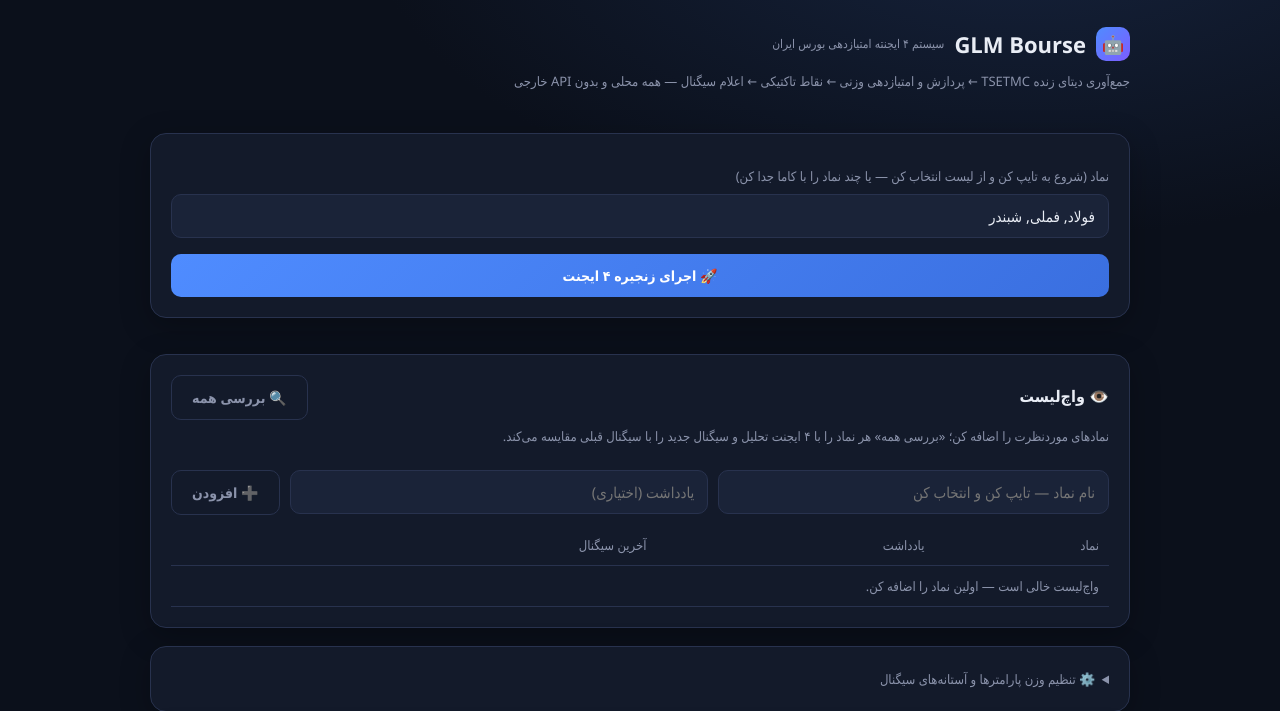
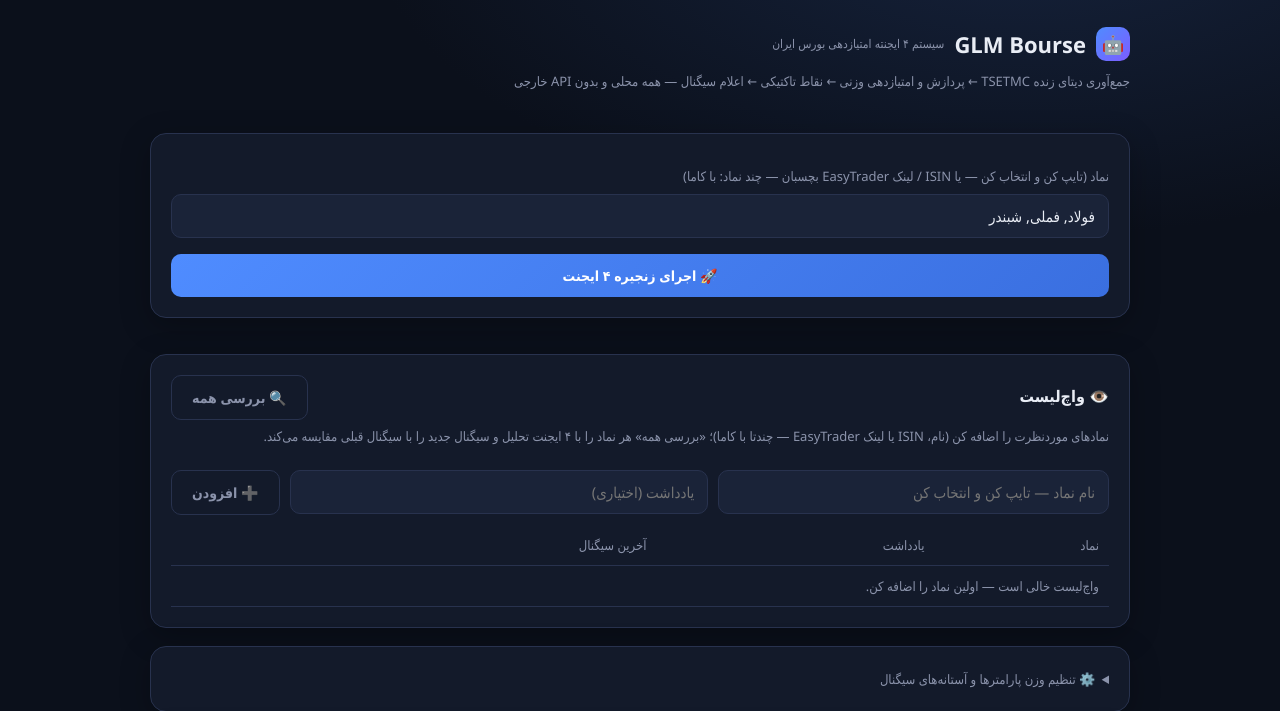
Before and after one commit to bahrami05-meh/glm-bourse, a Flask app: page / in a window 1280 px wide. Shown: the top 711 px of the page. Run offline with Flask 3, Linux system fonts and the light colour scheme; data that the repository does not hold is empty.

Commit message:
Accept ISIN and EasyTrader links as symbol input (auto-convert via TSETMC market map)
Co-Authored-By: Claude <noreply@anthropic.com>

```diff
--- a/app.py
+++ b/app.py
@@ -13,6 +13,9 @@
 """
 import logging
 import os
+import re
+import subprocess
+import time
 
 from flask import Flask, jsonify, render_template, request
 
@@ -94,7 +97,6 @@ def _clean_search_rows(raw):
     for r in rows:
         tiker = str(r.get("lVal18AFC") or "").strip()
         name = str(r.get("lVal30") or "").strip()
-        typ = str(r.get("cSoValSr") or "")
         # اختیار معامله/حق تقدم از نام مشخص است؛ از لیست پیشنهاد حذف می‌کنیم
         if any(k in name or k in tiker for k in ("اختیار", "حق تقدم", "اتص", "سلام")):
             continue
@@ -106,17 +108,94 @@ def _clean_search_rows(raw):
     return out[:10]
 
 
+_ISIN_RE = re.compile(r"^(IR[A-Z0-9]{10}|IRO[0-9A-Z]{8,12})$")
+
+
+def _isin_to_ticker(isin):
+    """تبدیل ISIN (مثل IRO3PAIP0001 از EasyTrader) به نماد فارسی.
+
+    از دیتای MarketWatchPlus سایت TSETMC (دیکشنری کل بازار) استفاده می‌کند و
+    نتیجه را ۱ ساعت کش می‌کند. اگر ISIN پیدا نشد None برمی‌گردد.
+    """
+    now = time.time()
+    if _isin_cache["ts"] and now - _isin_cache["ts"] < 3600 and _isin_cache["map"]:
+        return _isin_cache["map"].get(isin)
+    try:
+        # نکته: requests به old.tsetmc.com به‌دلیل ناسازگاری TLS/HTTP2 تایم‌اوت می‌شود،
+        # ولی curl مستقیم کار می‌کند — پس از subprocess استفاده می‌کنیم.
+        r = subprocess.run(
+            ["curl", "-s", "--noproxy", "*", "--compressed", "--max-time", "25",
+             "https://old.tsetmc.com/tsev2/data/MarketWatchPlus.aspx",
+             "-H", "User-Agent: Mozilla/5.0"],
+            capture_output=True, timeout=30,
+        )
+        if r.returncode != 0 or not r.stdout:
+            raise OSError("curl exit %d" % r.returncode)
+        txt = r.stdout.decode("utf-8", errors="ignore")
+        mapping = {}
+        for m in re.finditer(r"([A-Z0-9]{12}),(IRO[0-9A-Z]{8,12}),([^,@;\r\n]+),([^,@;\r\n]+),", txt):
+            key = m.group(2)
+            if key not in mapping:
+                mapping[key] = m.group(3).strip()
+        if len(mapping) < 100:
+            log.warning("دیتای MarketWatchPlus ناقص بود (%d نماد) — کش دور زده شد", len(mapping))
+            return _isin_cache["map"].get(isin) if _isin_cache["map"] else None
+        _isin_cache["map"] = mapping
+        _isin_cache["ts"] = now
+        log.info("دیکشنری ISIN→نماد ساخته شد: %d نماد", len(mapping))
+        return mapping.get(isin)
+    except Exception as exc:
+        log.warning("ساخت دیکشنری ISIN ناموفق: %s", exc)
+        return _isin_cache["map"].get(isin) if _isin_cache["map"] else None
+
+
+_isin_cache = {"map": {}, "ts": 0.0}
+
+
+def _resolve_symbols_bulk(text):
+    """ورودی آزاد کاربر را می‌گیرد: نماد فارسی، ISIN، یا لینک EasyTrader.
+    خروجی: (لیست نماد، لیست خطاها)"""
+    resolved, errors = [], []
+    for token in re.split(r"[,،\n\s]+", (text or "").strip()):
+        if not token:
+            continue
+        # لینک EasyTrader: https://d.easytrader.ir/easy-chart/IRO3PAIP0001
+        m = re.search(r"easy-chart/([A-Z0-9]{12})", token)
+        isin = None
+        if m:
+            isin = m.group(1)
+        elif _ISIN_RE.match(token):
+            isin = token
+        if isin:
+            ticker = _isin_to_ticker(isin)
+            if ticker:
+                resolved.append(ticker)
+            else:
+                errors.append("%s: ISIN در TSETMC پیدا نشد." % isin)
+        else:
+            resolved.append(token)
+    return resolved, errors
+
+
 @app.get("/api/search/<path:query>")
 def api_search(query):
-    """جستجوی زنده نماد در TSETMC برای autocomplete فیلد ورودی."""
+    """جستجوی زنده نماد در TSETMC برای autocomplete فیلد ورودی.
+    اگر ورودی ISIN باشد، مستقیم به نماد تبدیل می‌شود."""
     query = (query or "").strip()
     if len(query) < 2:
         return jsonify(ok=True, results=[])
+    m = re.search(r"([A-Z0-9]{12})", query)
+    if m and _ISIN_RE.match(m.group(1)):
+        ticker = _isin_to_ticker(m.group(1))
+        if ticker:
+            return jsonify(ok=True, results=[{
+                "ins_code": "", "ticker": ticker, "name": "از ISIN: " + m.group(1),
+            }])
     try:
         data = tsetmc._get(tsetmc.BASE + "/api/Instrument/GetInstrumentSearch/" +
                            request_utils.quote(query))
         return jsonify(ok=True, results=_clean_search_rows(data.get("instrumentSearch")))
-    except (tsetmc.MarketDataError, Exception) as exc:
+    except Exception as exc:
         log.warning("جستجوی نماد ناموفق: %s", exc)
         return jsonify(ok=True, results=[])
 
@@ -134,11 +213,19 @@ def api_watchlist_add():
     symbol = (data.get("symbol") or "").strip()
     if not symbol:
         return jsonify(ok=False, error="نام نماد را وارد کنید."), 400
+    # ورودی می‌تواند چند نماد/ISIN/لینک EasyTrader باشد
+    resolved, errors = _resolve_symbols_bulk(symbol)
+    added = []
     try:
-        db.watchlist_add(symbol, data.get("note") or "")
+        for sym in resolved:
+            db.watchlist_add(sym, data.get("note") or "")
+            added.append(sym)
     except ValueError as exc:
         return jsonify(ok=False, error=str(exc)), 400
-    return jsonify(ok=True, data=db.watchlist())
+    if errors:
+        return jsonify(ok=True, data=db.watchlist(),
+                       warning="این موارد اضافه نشدند: " + "؛ ".join(errors))
+    return jsonify(ok=True, data=db.watchlist(), added=added)
 
 
 @app.delete("/api/watchlist/<path:symbol>")
@@ -209,10 +296,12 @@ def api_analyze():
     symbols_raw = (data.get("symbols") or "").strip()
     if not symbols_raw:
         return jsonify(ok=False, error="حداقل یک نماد وارد کنید."), 400
-    import re as _re
-    symbols = [s.strip() for s in _re.split(r"[,،\n]+", symbols_raw) if s.strip()][:20]
+    # ورودی آزاد: نماد فارسی، ISIN، یا لینک EasyTrader (حداکثر ۲۰ نماد)
+    symbols, isin_errors = _resolve_symbols_bulk(symbols_raw)
+    symbols = symbols[:20]
     if not symbols:
-        return jsonify(ok=False, error="نام نماد معتبر نیست."), 400
+        return jsonify(ok=False, error="نام نماد معتبر نیست.",
+                       errors=isin_errors), 400
 
     results, errors = [], []
     for sym in symbols:
@@ -228,7 +317,8 @@ def api_analyze():
             log.exception("خطای غیرمنتظره در تحلیل %s", sym)
             errors.append("%s: خطای داخلی (%s)" % (sym, exc))
 
-    return jsonify(ok=True, results=results, errors=errors)
+    return jsonify(ok=True, results=results,
+                   errors=errors + isin_errors)
 
 
 @app.get("/api/history")
--- a/templates/index.html
+++ b/templates/index.html
@@ -95,7 +95,7 @@
 
   <div class="card">
     <form id="form">
-      <label>نماد (شروع به تایپ کن و از لیست انتخاب کن — یا چند نماد را با کاما جدا کن)</label>
+      <label>نماد (تایپ کن و انتخاب کن — یا ISIN / لینک EasyTrader بچسبان — چند نماد: با کاما)</label>
       <div class="ac-wrap">
         <input type="text" id="symbols" value="{{ default_symbols }}" placeholder="مثلاً: فولاد" autocomplete="off" required>
         <div class="ac-list" id="acList"></div>
@@ -112,7 +112,7 @@
       <strong>👁️ واچ‌لیست</strong>
       <button type="button" class="btn-ghost" id="wlScan">🔍 بررسی همه</button>
     </div>
-    <div class="sub" style="margin-top:4px">نمادهای موردنظرت را اضافه کن؛ «بررسی همه» هر نماد را با ۴ ایجنت تحلیل و سیگنال جدید را با سیگنال قبلی مقایسه می‌کند.</div>
+    <div class="sub" style="margin-top:4px">نمادهای موردنظرت را اضافه کن (نام، ISIN یا لینک EasyTrader — چندتا با کاما)؛ «بررسی همه» هر نماد را با ۴ ایجنت تحلیل و سیگنال جدید را با سیگنال قبلی مقایسه می‌کند.</div>
     <div class="row" style="margin-top:12px;flex-wrap:wrap">
       <div class="ac-wrap" style="flex:1;min-width:160px">
         <input type="text" id="wlSymbol" placeholder="نام نماد — تایپ کن و انتخاب کن" autocomplete="off">
@@ -451,6 +451,7 @@ $('wlAdd').addEventListener('click', async () => {
   if (json.ok) {
     renderWatchlist(json.data);
     $('wlSymbol').value = ''; $('wlNote').value = '';
+    if (json.warning) $('wlMsg').innerHTML = `<div class="msg error">⚠️ ${json.warning}</div>`;
   } else {
     $('wlMsg').innerHTML = `<div class="msg error">${json.error || 'خطا'}</div>`;
   }
```
